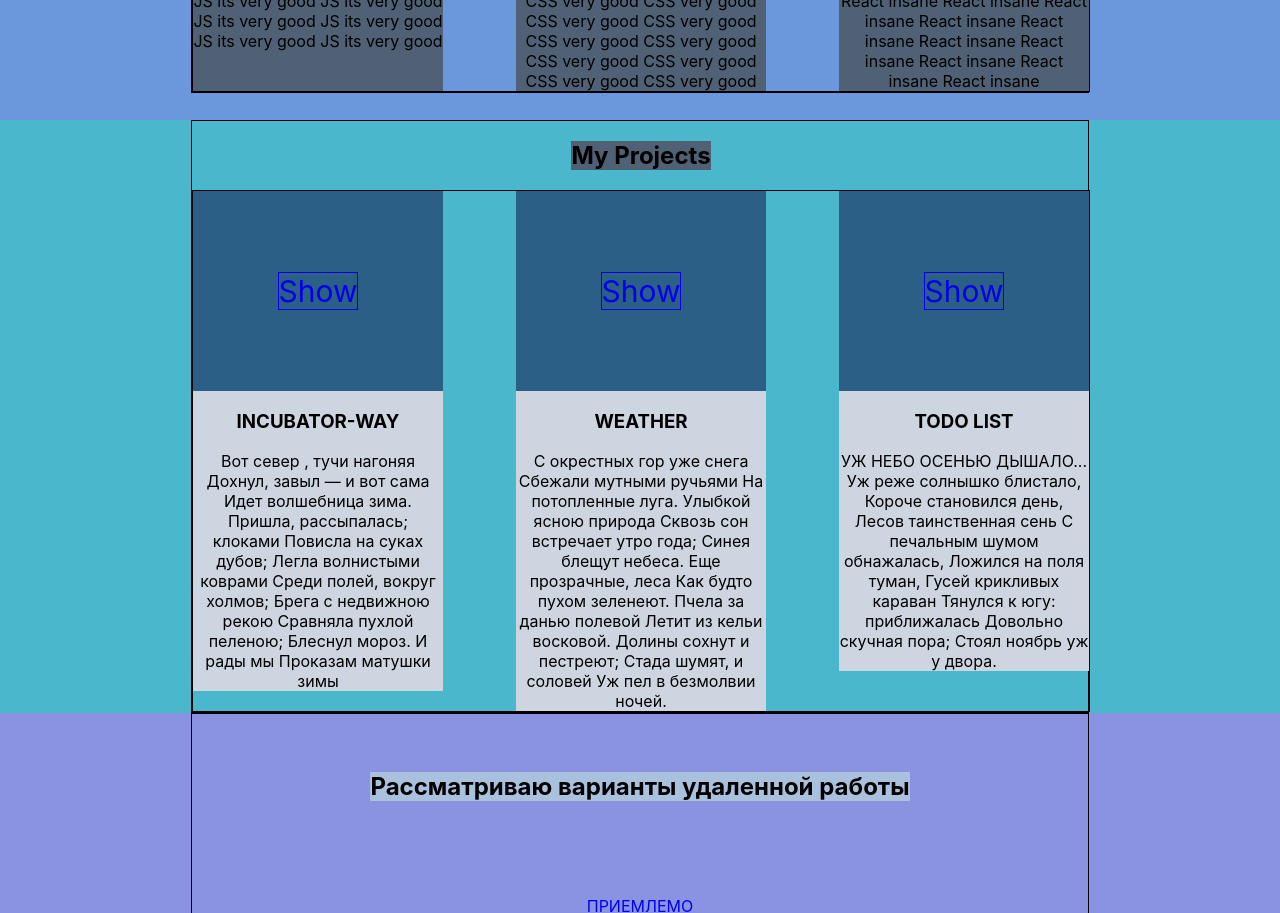
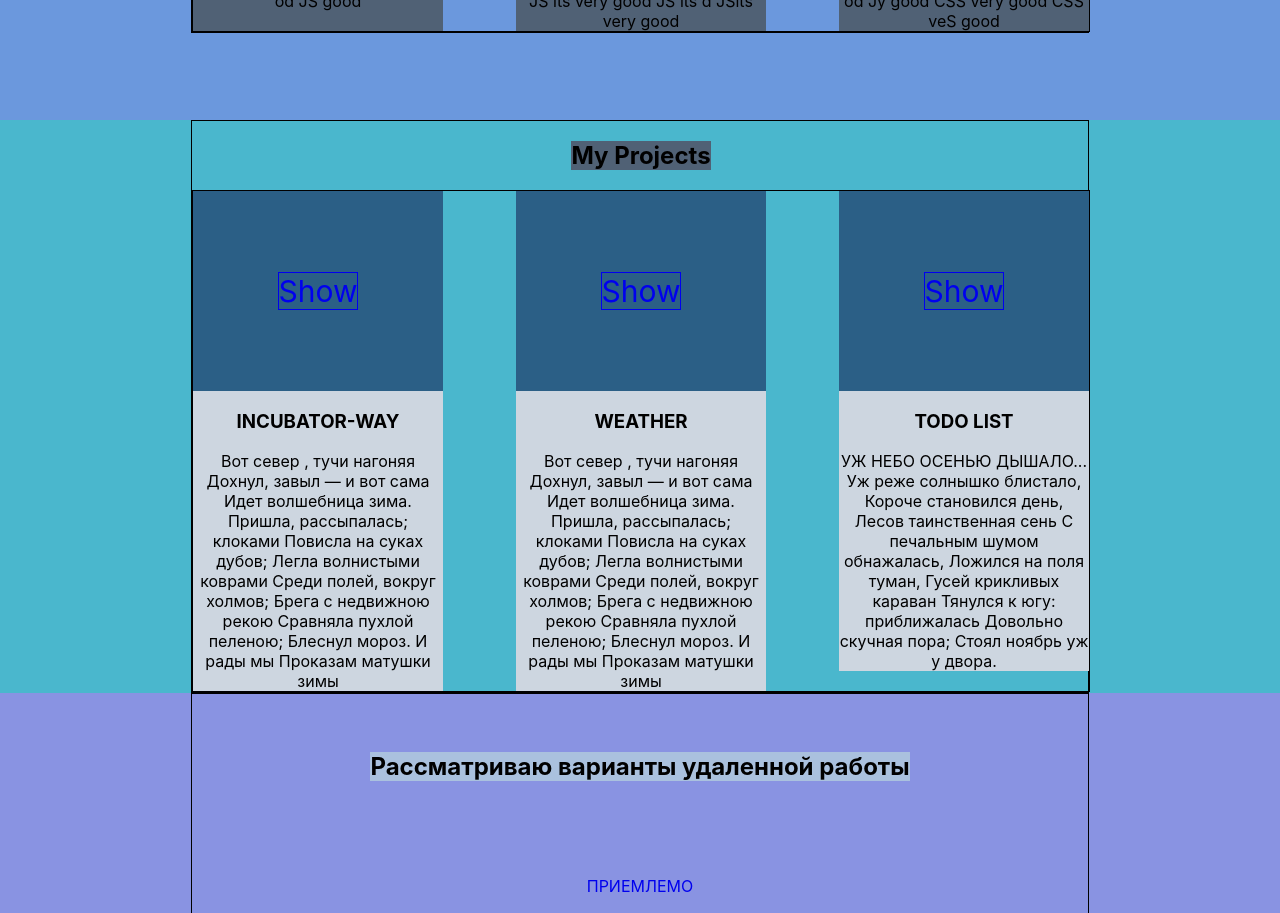
Before and after one commit to StepashkaSuicide/portfolio, a React (Create React App) app: page / in a window 1280 px wide. Shown: the part 1080-1993 px from the top of the page. Built offline with nearby package versions, Linux system fonts and the light colour scheme.

Commit message:
1 part complete

```diff
--- a/src/App.css
+++ b/src/App.css
@@ -1,3 +1,4 @@
 .App {
-
+/*display: flex;*/
+/*    flex-direction: column;*/
 }
--- a/src/contacts/Contacts.module.css
+++ b/src/contacts/Contacts.module.css
@@ -23,7 +23,7 @@
     justify-content: space-around;
     border: 1px solid;
     width: 70%;
-    height: 30%;
+    height: 50%;
 
 
 }
--- a/src/myProjects/Projects.js
+++ b/src/myProjects/Projects.js
@@ -3,13 +3,13 @@ import s from './Projects.module.css';
 import sContainer from './../common/styles/Container.module.css'
 import {Project} from "./project/Project";
 
-export const Projects = () => {
-    return (
-        <div className={s.projectBlock}>
-            <div className={`${sContainer.container} ${s.projectsContainer}`}>
-                <h2 className={s.title}>My Projects</h2>
-                <div className={s.projects}>
-                    <Project title={'INCUBATOR-WAY'} description={' Вот север , тучи нагоняя\n' +
+
+
+
+const arr= [
+    {
+        title:'INCUBATOR-WAY',
+        description:' Вот север , тучи нагоняя\n' +
                     '\n' +
                 'Дохнул, завыл — и вот сама\n' +
                 '\n' +
@@ -31,35 +31,39 @@ export const Projects = () => {
                 '\n' +
                 'Блеснул мороз. И рады мы\n' +
                 '\n' +
-                    'Проказам матушки зимы'}/>
-                    <Project title={'WEATHER'} description={
+                'Проказам матушки зимы'
+
+},
+    {
+        title:'WEATHER',
+        description:' Вот север , тучи нагоняя\n' +
                     '\n' +
-                    'С окрестных гор уже снега\n' +
+                'Дохнул, завыл — и вот сама\n' +
                 '\n' +
-                    'Сбежали мутными ручьями\n' +
+                'Идет волшебница зима.\n' +
                 '\n' +
-                    'На потопленные луга.\n' +
+                ' \n' +
                 '\n' +
-                    'Улыбкой ясною природа\n' +
+                'Пришла, рассыпалась; клоками\n' +
                 '\n' +
-                    'Сквозь сон встречает утро года;\n' +
+                'Повисла на суках дубов;\n' +
                 '\n' +
-                    'Синея блещут небеса.\n' +
+                'Легла волнистыми коврами\n' +
                 '\n' +
-                    'Еще прозрачные, леса\n' +
+                'Среди полей, вокруг холмов;\n' +
                 '\n' +
-                    'Как будто пухом зеленеют.\n' +
+                'Брега с недвижною рекою\n' +
                 '\n' +
-                    'Пчела за данью полевой\n' +
+                'Сравняла пухлой пеленою;\n' +
                 '\n' +
-                    'Летит из кельи восковой.\n' +
+                'Блеснул мороз. И рады мы\n' +
                 '\n' +
-                    'Долины сохнут и пестреют;\n' +
-                    '\n' +
-                    'Стада шумят, и соловей\n' +
-                    '\n' +
-                    'Уж пел в безмолвии ночей. '}/>
-                    <Project title={'TODO LIST'} description={'УЖ НЕБО ОСЕНЬЮ ДЫШАЛО...\n' +
+                'Проказам матушки зимы'
+
+},
+    {
+        title:'TODO LIST',
+        description:'УЖ НЕБО ОСЕНЬЮ ДЫШАЛО...\n' +
             '\n' +
             'Уж реже солнышко блистало,\n' +
             '\n' +
@@ -77,7 +81,18 @@ export const Projects = () => {
             '\n' +
             'Довольно скучная пора;\n' +
             '\n' +
-                    'Стоял ноябрь уж у двора.  '}/>
+            'Стоял ноябрь уж у двора.  '
+
+    },
+]
+
+export const Projects = () => {
+    return (
+        <div className={s.projectBlock}>
+            <div className={`${sContainer.container} ${s.projectsContainer}`}>
+                <h2 className={s.title}>My Projects</h2>
+                <div className={s.projects}>
+                    {arr.map(t=><Project key={t.title} title={t.title} description={t.description}/>)}
                 </div>
             </div>
         </div>
--- a/src/myProjects/Projects.module.css
+++ b/src/myProjects/Projects.module.css
@@ -1,3 +1,11 @@
+.projects {
+    border: 1px solid;
+    width: 100%;
+    display: flex;
+    justify-content: space-between;
+    flex-wrap: wrap;
+}
+
 .projectBlock {
     min-height: 50vh;
     background-color: #4ab7cd;
@@ -6,7 +14,7 @@
 .projectsContainer {
     align-items: center;
     flex-direction: column;
-    justify-content: start;
+    justify-content: center;
 
 }
 
@@ -23,11 +31,11 @@
         font-size: 38px;
     }
 }
-
-.projects {
-    border: 1px solid;
-    width: 100%;
-    display: flex;
-    justify-content: space-between;
-    flex-wrap: wrap;
+@media (max-width: 718px) {
+    .title {
+        font-size: 25px;
+    }
+    .projects {
+        justify-content: center;
+    }
 }
--- a/src/myProjects/project/Project.module.css
+++ b/src/myProjects/project/Project.module.css
@@ -67,3 +67,12 @@ a:hover{
         font-size: 18px;
     }
 }
+
+@media (max-width: 718px) {
+    .title {
+        font-size: 25px;
+    }
+    .skills {
+        justify-content: center;
+    }
+}
--- a/src/skills/Skills.js
+++ b/src/skills/Skills.js
@@ -2,6 +2,22 @@ import React from 'react';
 import s from './Skills.module.css';
 import sContainer from './../common/styles/Container.module.css'
 import {Skill} from "./skill/Skill";
+
+const arr = [
+    {
+    title: 'JS',
+    description:'od JS good ',
+},
+     {
+    title: 'CSS',
+    description:'JS its very good JS its d JSits very good',
+},
+     {
+    title: 'REACT',
+    description:'od Jy good CSS very good CSS veS good ',
+},
+
+]
 
 export const Skills = () => {
     return (
@@ -9,9 +25,7 @@ export const Skills = () => {
             <div className={`${sContainer.container} ${s.skillsContainer}`}>
                 <h2 className={s.title}>Skills</h2>
                 <div className={s.skills}>
-                    <Skill title={'JS'} description={'JS its very good JS its very good JS its very good JS its very good JS its very good JS its very good '}/>
-                    <Skill title={'CSS'} description={'CSS very good CSS very good CSS very good CSS very good CSS very good CSS very good CSS very good CSS very good CSS very good CSS very good '}/>
-                    <Skill title={'REACT'} description={'React insane  React insane  React insane  React insane  React insane  React insane  React insane  React insane  React insane  React insane  '}/>
+                    {arr.map(t=> <Skill key={t.title} title={t.title} description={t.description}/>)}
                 </div>
             </div>
         </div>
--- a/src/skills/Skills.module.css
+++ b/src/skills/Skills.module.css
@@ -14,16 +14,21 @@
     background-color: #506175;
 }
 .skills {
+
     border: 1px solid;
     width: 100%;
     display: flex;
     justify-content: space-between;
     flex-wrap: wrap;
+
 }
 
 @media (max-width: 450px) {
     .title {
         font-size: 25px;
+    }
+    .skills {
+        justify-content: center;
     }
 }
 
@@ -32,3 +37,12 @@
         font-size: 28px;
     }
 }
+
+@media (max-width: 718px) {
+    .title {
+        font-size: 25px;
+    }
+    .skills {
+        justify-content: center;
+    }
+}
```
Lines whose indentation alone changed are shown as unchanged.
